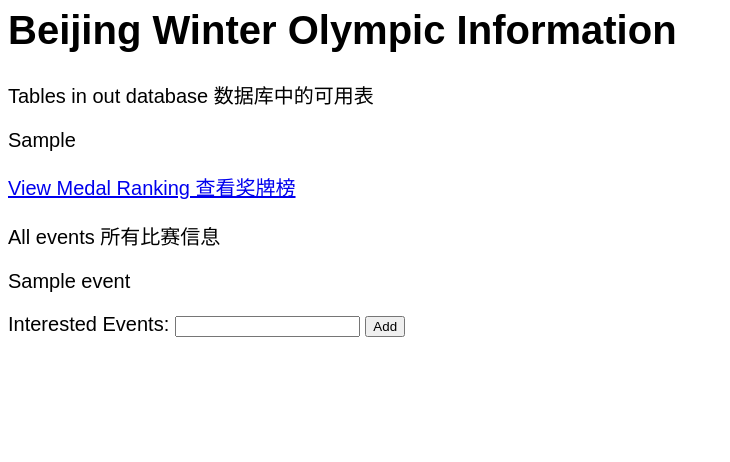
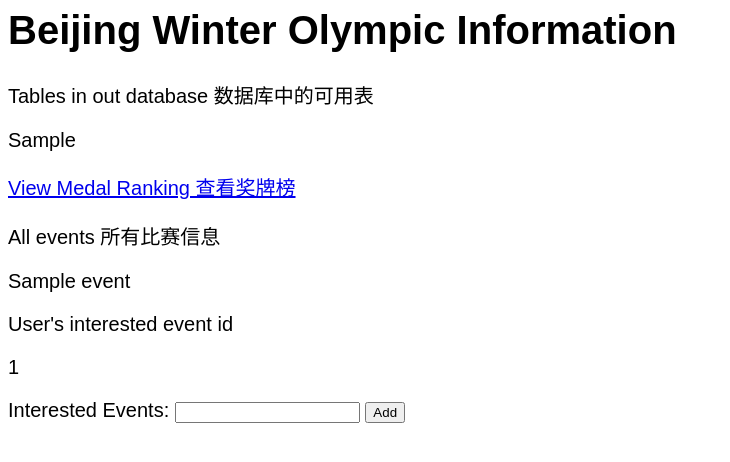
Before and after one commit to yiiihao/project1, a Flask app: template templates/index.html in a window 1280 px wide. Shown: the top 462 px of the page, without its empty margins (0-730 px from the left). Run offline with Flask 2, Linux system fonts and the light colour scheme; the template is opened without the code that fills it: most values are stand-ins (such as "Sample title", 1, 10 or a date in 2020); parts of the project's set-up code (start-up, migrations or seed data) failed here and were passed over.

Commit message:
Update index.html

```diff
--- a/templates/index.html
+++ b/templates/index.html
@@ -22,6 +22,13 @@
     {% endfor %}
   </div>
 
+  <p> User's interested event id
+  <div>
+    {% for n in id_data %}
+    <div>{{n}}</div>
+    {% endfor %}
+  </div>
+
 <form method="POST" action="/add">
 <p>Interested Events: <input type="int" name="id"> <input type="submit" value="Add"></p>
 </form>
```
